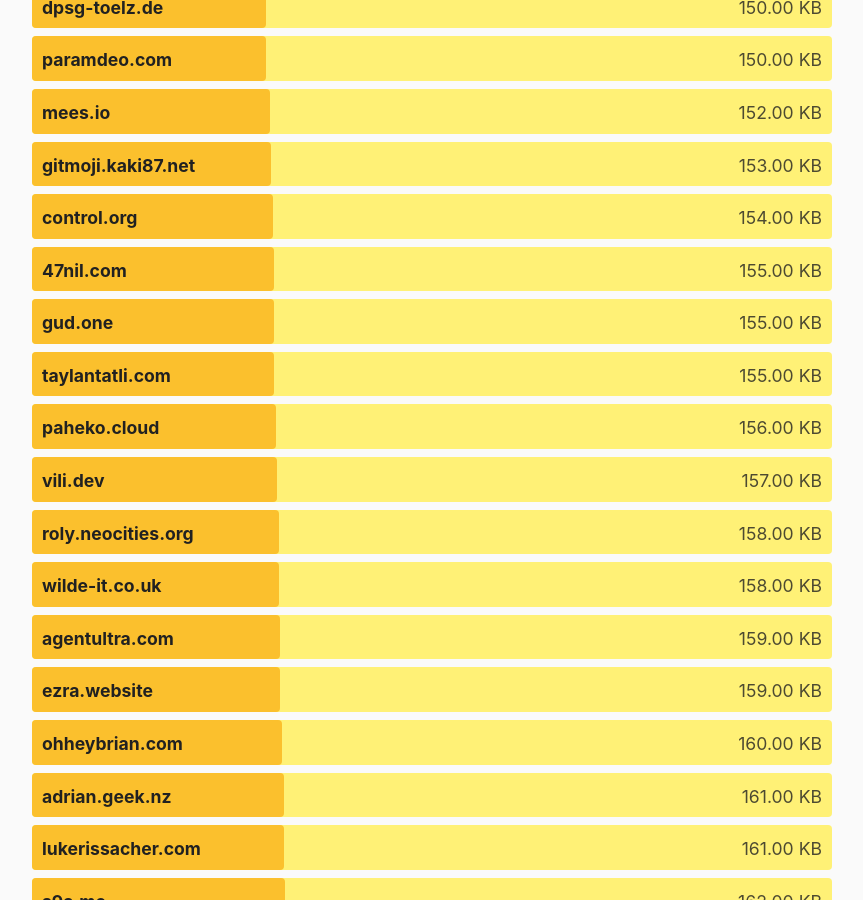
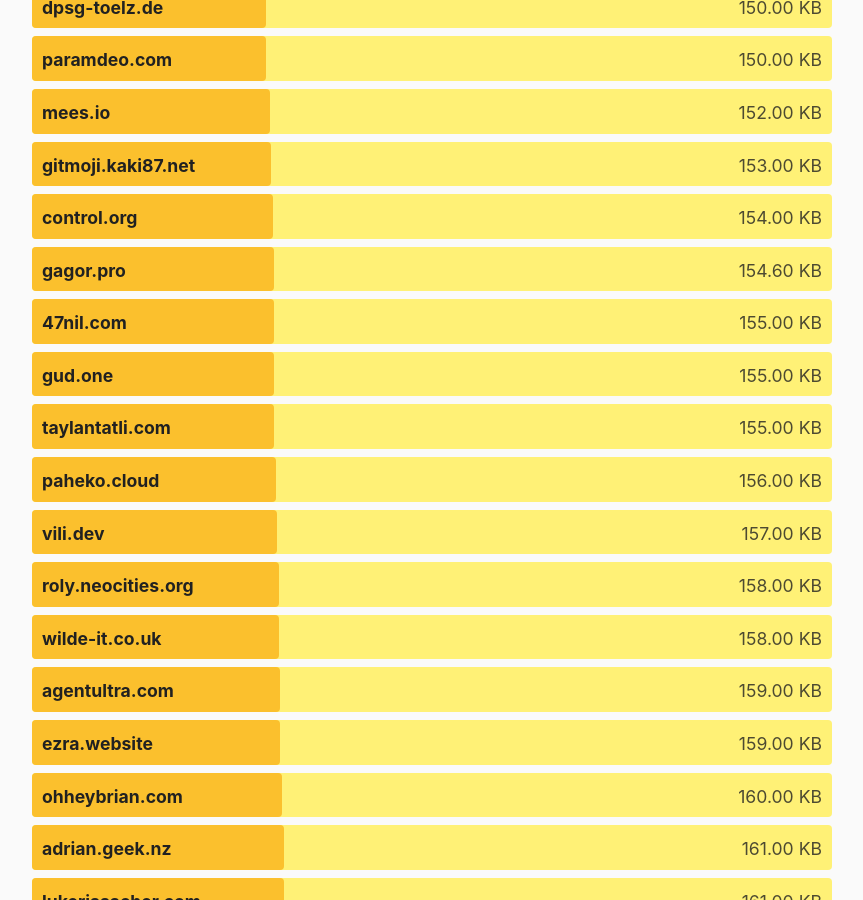
Before and after one commit to kevquirk/512kb.club, a Jekyll site: the page built from index.md, in a window 1280 px wide and 900 px high, scrolled down 28258 px. Shown: the whole window, without its empty margins (208-1071 px from the left). Built offline with Jekyll 4.4.1, drawn with Linux system fonts in a browser that asks for light colours.

Commit message:
Add gagor.pro

```diff
--- a/_data/sites.yml
+++ b/_data/sites.yml
@@ -3837,3 +3837,8 @@
   url: https://zwieratko.sk/
   size: 28.07
   last_checked: 2024-02-11
+
+- domain: gagor.pro
+  url: https://gagor.pro/
+  size: 154.6
+  last_checked: 2024-04-16
```
